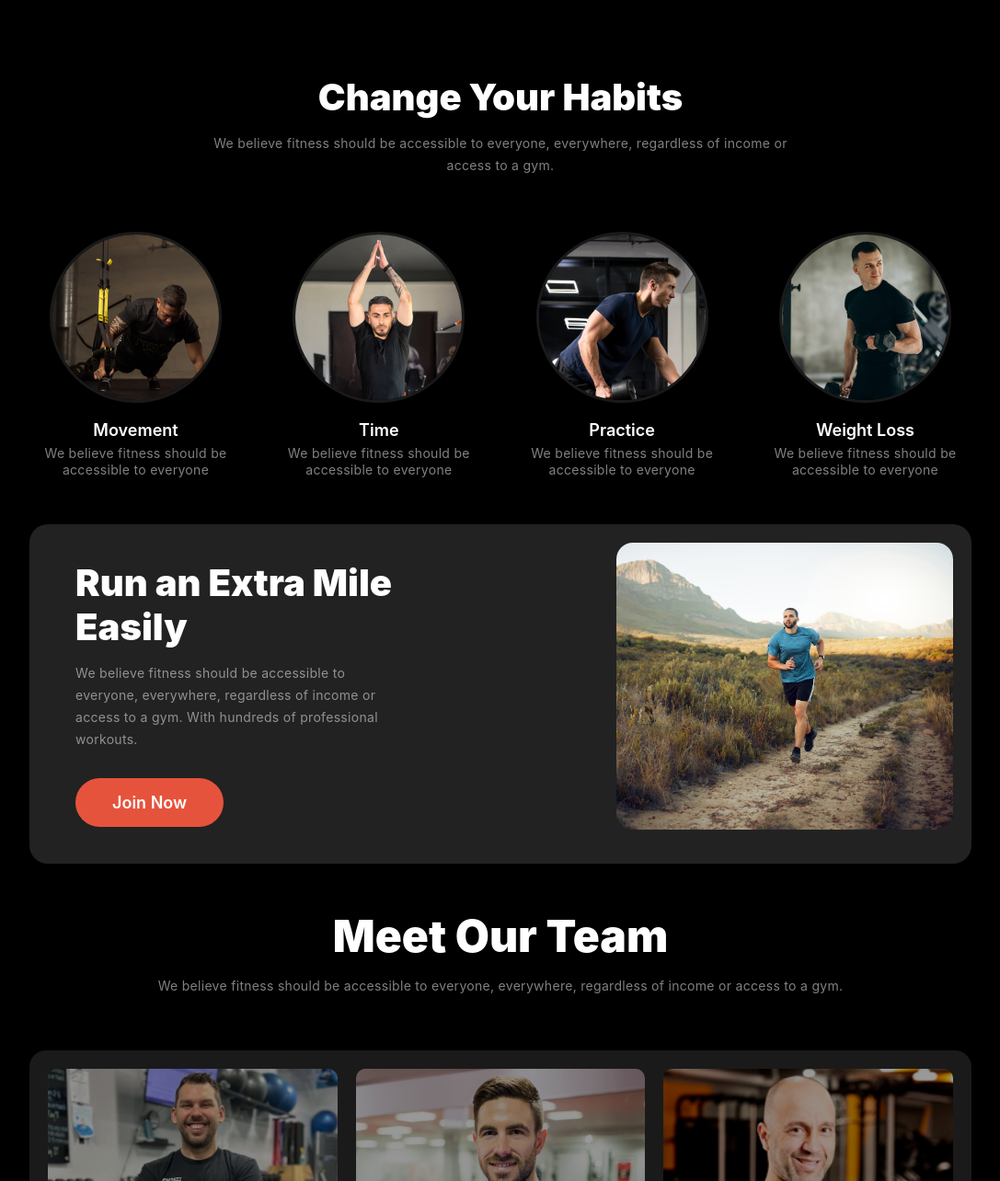
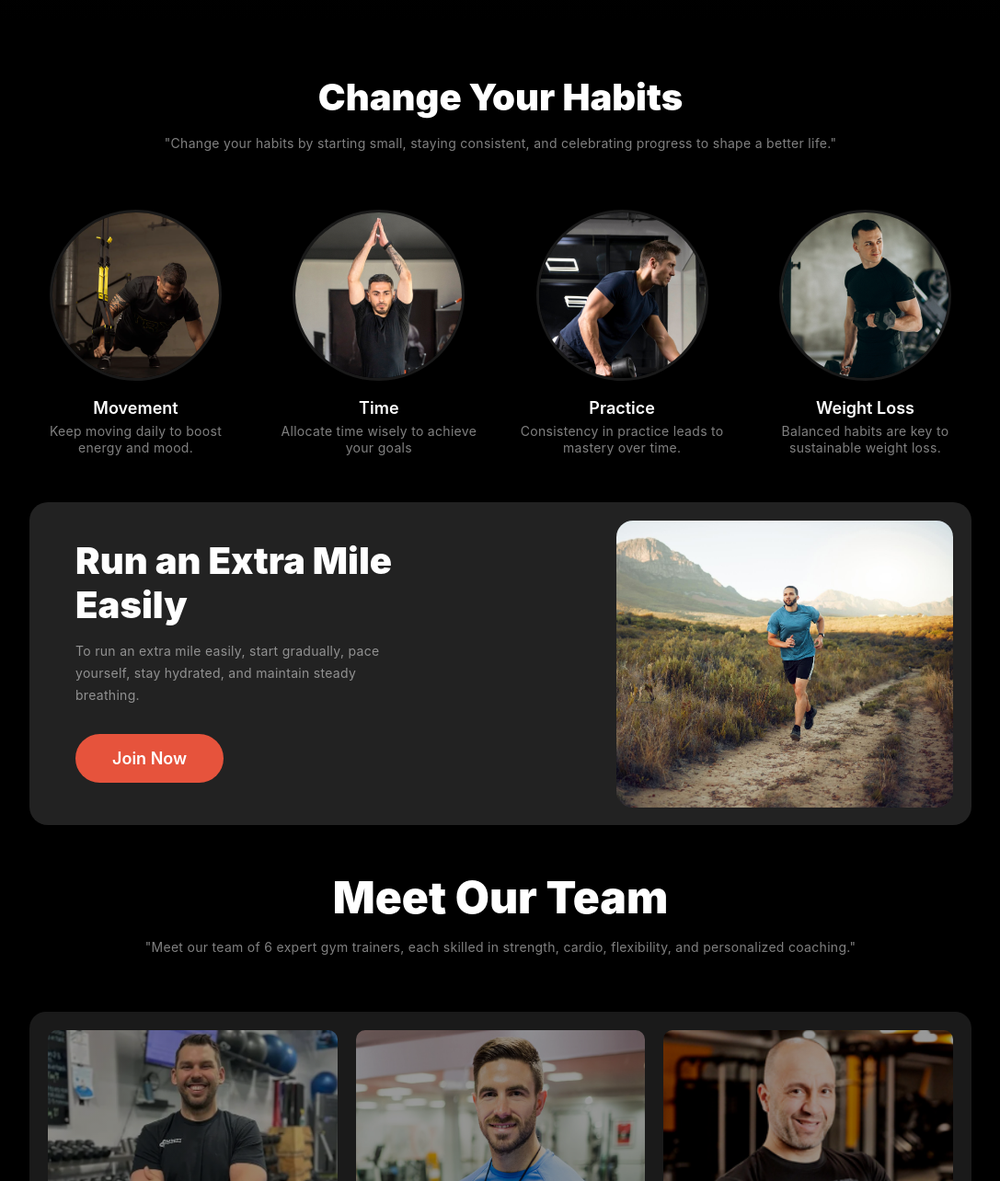
Before and after one commit to Md-Delwar-Hossain-Dulal/reset-Assignment-2, a plain HTML site: page index.html in a window 1280 px wide. Shown: the part 724-2008 px from the top of the page at 92% size, without its empty margins (96-1183 px from the left). Drawn offline with Linux system fonts and the light colour scheme; a web font is replaced by a local one.

Commit message:
loram correction

```diff
--- a/index.html
+++ b/index.html
@@ -1,22 +1,16 @@
 <!DOCTYPE html>
 <html lang="en">
+
 <head>
   <meta charset="UTF-8" />
   <meta name="viewport" content="width=device-width, initial-scale=1.0" />
   <title>Document</title>
   <!-- ! CDN for miama font -->
-    <link
-      href="https://fonts.cdnfonts.com/css/miama?styles=627"
-      rel="stylesheet"
-    />
+  <link href="https://fonts.cdnfonts.com/css/miama?styles=627" rel="stylesheet" />
   <!-- ! CDN for play icon -->
-    <link
-      rel="stylesheet"
-      href="https://cdnjs.cloudflare.com/ajax/libs/font-awesome/6.6.0/css/all.min.css"
+  <link rel="stylesheet" href="https://cdnjs.cloudflare.com/ajax/libs/font-awesome/6.6.0/css/all.min.css"
     integrity="sha512-Kc323vGBEqzTmouAECnVceyQqyqdsSiqLQISBL29aUW4U/M7pSPA/gEUZQqv1cwx4OnYxTxve5UMg5GT6L4JJg=="
-      crossorigin="anonymous"
-      referrerpolicy="no-referrer"
-    />
+    crossorigin="anonymous" referrerpolicy="no-referrer" />
   <!-- ! CSS link -->
   <link rel="stylesheet" href="style.css" />
   <link rel="stylesheet" href="responsive.css" />
@@ -28,9 +22,7 @@
       <h1>Fitness</h1>
       <div>
         <div>
-            <a href="#" class="ham-menu"
-              ><i class="fa-solid fa-bars fa-xl"></i
-            ></a>
+          <a href="#" class="ham-menu"><i class="fa-solid fa-bars fa-xl"></i></a>
         </div>
         <ul class="nav-4">
           <li><a href="#" class="home-color">Home</a></li>
@@ -61,12 +53,7 @@
         <div>
           <div class="img-text1">
             <div class="play">
-                <a href="#"
-                  ><i
-                    class="fa-sharp fa-solid fa-circle-play fa-xl"
-                    style="color: #e6533c"
-                  ></i
-                ></a>
+              <a href="#"><i class="fa-sharp fa-solid fa-circle-play fa-xl" style="color: #e6533c"></i></a>
             </div>
             <div>
               <h1>350+</h1>
@@ -86,31 +73,29 @@
     <div class="habits-title">
       <h3>Change Your Habits</h3>
       <p>
-          We believe fitness should be accessible to everyone, everywhere,
-          regardless of income or <br />
-          access to a gym.
+        "Change your habits by starting small, staying consistent, and celebrating progress to shape a better life."
       </p>
     </div>
     <div class="habits-flex">
       <div class="habits-imgdiv">
         <img src="./images/image 3.png" alt="" class="habits-img" />
         <h4>Movement</h4>
-          <p>We believe fitness should be accessible to everyone</p>
+        <p>Keep moving daily to boost energy and mood.</p>
       </div>
       <div class="habits-imgdiv">
         <img src="./images/image 2.png" alt="" class="habits-img" />
         <h4>Time</h4>
-          <p>We believe fitness should be accessible to everyone</p>
+        <p>Allocate time wisely to achieve your goals</p>
       </div>
       <div class="habits-imgdiv">
         <img src="./images/image 4.png" alt="" class="habits-img" />
         <h4>Practice</h4>
-          <p>We believe fitness should be accessible to everyone</p>
+        <p>Consistency in practice leads to mastery over time.</p>
       </div>
       <div class="habits-imgdiv">
         <img src="./images/image 5.png" alt="" class="habits-img" />
         <h4>Weight Loss</h4>
-          <p>We believe fitness should be accessible to everyone</p>
+        <p>Balanced habits are key to sustainable weight loss.</p>
       </div>
     </div>
   </section>
@@ -120,9 +105,7 @@
     <div class="run-text">
       <h4>Run an Extra Mile Easily</h4>
       <p>
-          We believe fitness should be accessible to everyone, everywhere,
-          regardless of income or access to a gym. With hundreds of professional
-          workouts.
+        To run an extra mile easily, start gradually, pace yourself, stay hydrated, and maintain steady breathing.
       </p>
       <button class="button-1 run-button">Join Now</button>
     </div>
@@ -136,8 +119,8 @@
     <div class="team-section">
       <h2>Meet Our Team</h2>
       <p class="team-section-p">
-          We believe fitness should be accessible to everyone, everywhere,
-          regardless of income or access to a gym.
+        "Meet our team of 6 expert gym trainers, each skilled in strength, cardio, flexibility, and personalized
+        coaching."
       </p>
       <div class="team-grid">
         <div class="team-member" id="photo">
@@ -210,4 +193,5 @@
     <div class="footer-bottom">All rights reserved @Fitness 2024</div>
   </footer>
 </body>
+
 </html>
```
Lines whose indentation alone changed are shown as unchanged.
